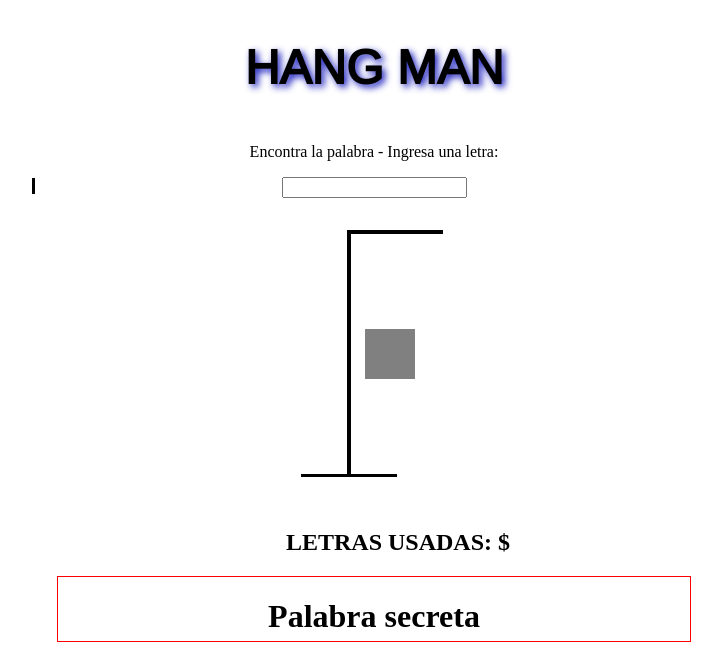
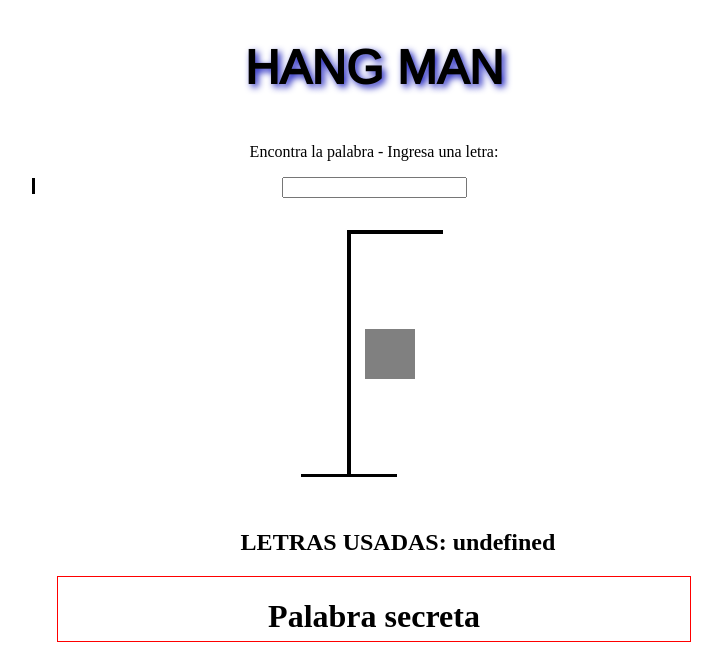
Before and after one commit to fedengarcia/hangman, a React (Create React App) app: page / in a window 1280 px wide. Shown: the top 666 px of the page, without its empty margins (266-988 px from the left). Built offline with nearby package versions, Linux system fonts and the light colour scheme.

Commit message:
Delete lines without use

```diff
--- a/src/Components/Word/HiddenWord.js
+++ b/src/Components/Word/HiddenWord.js
@@ -7,7 +7,6 @@ const useStyles = makeStyles((theme) => WordStyles(theme));
 
 const HiddenWord = ({word,showLetter}) => {
     const classes = useStyles();
-    // const [wordSplit,setWord] = useState([]);
 
 
     // useEffect(() => {
--- a/src/Components/Word/LettersUsed.js
+++ b/src/Components/Word/LettersUsed.js
@@ -10,7 +10,7 @@ const LettersUsed = ({letterPress}) => {
 
     return (
         <div className={classes.LettersUsedContainer}>
-            <h2>LETRAS USADAS: ${letterPress}</h2>
+            <h2>{`LETRAS USADAS: ${letterPress}`}</h2>
             {/* {letters.map((letter) => <p key={letter.index()}>{`${letter},`}</p>)} */}
         </div>
     )
```
